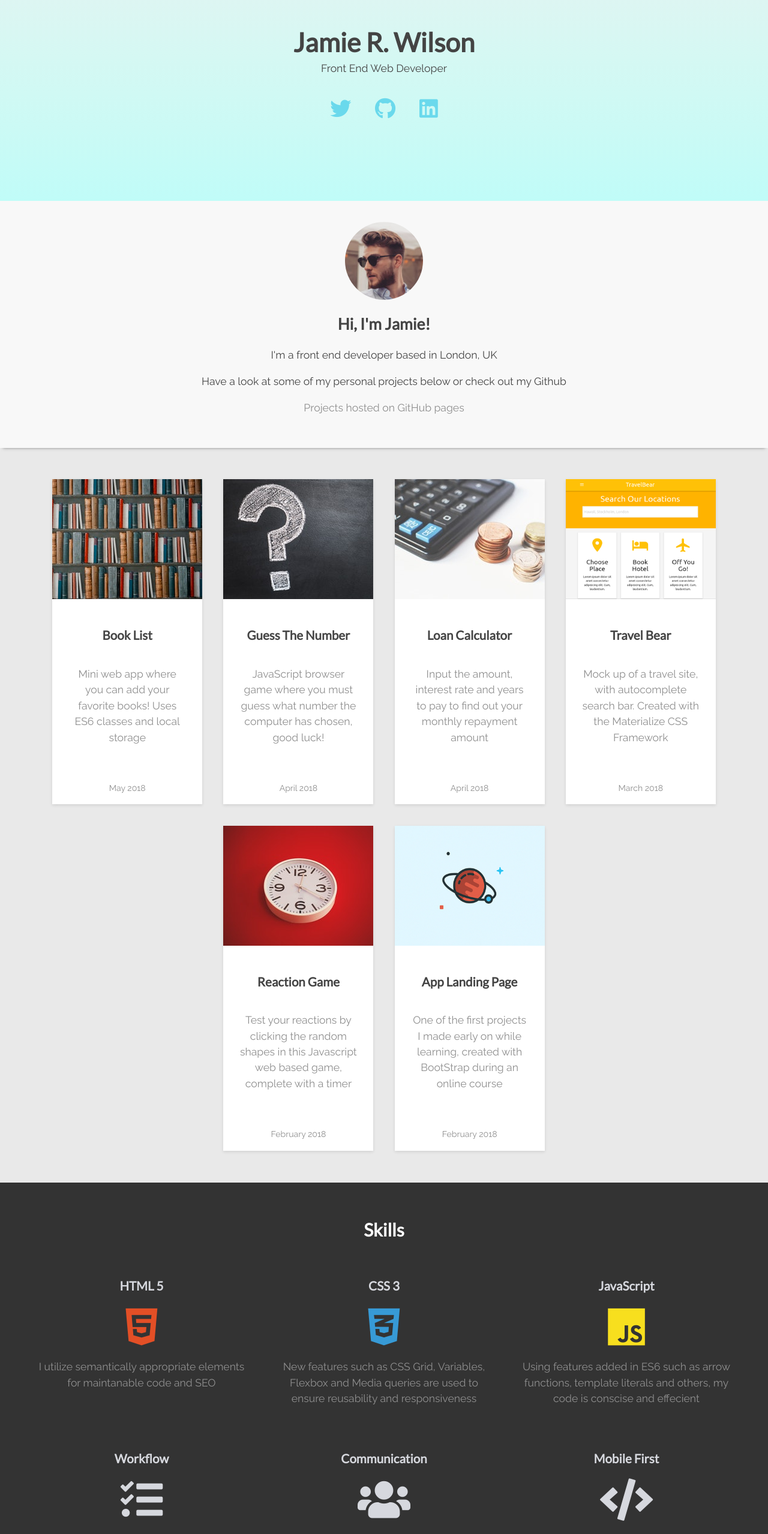
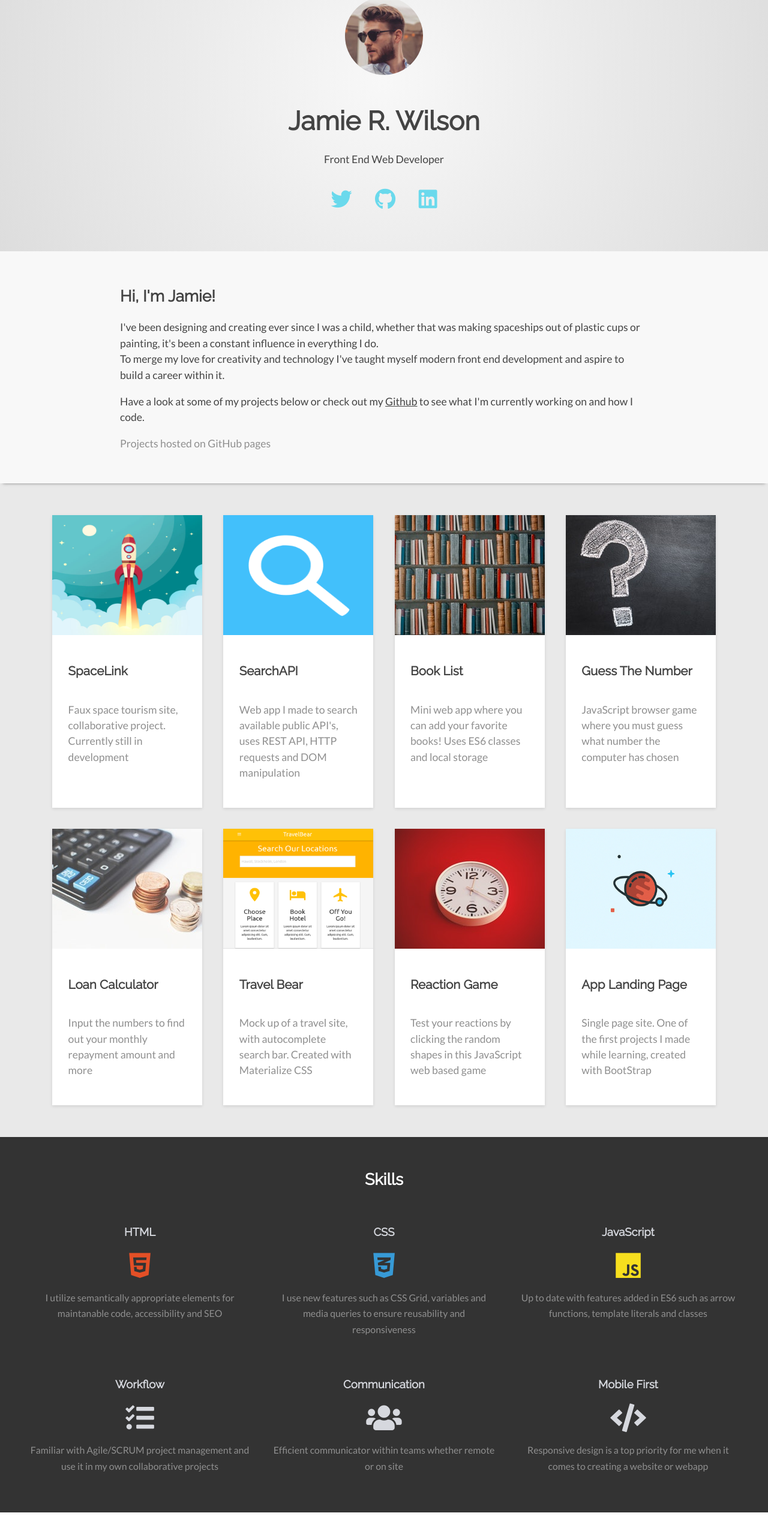
Before and after one commit to jmejme/Personal-Site-v2.0, a plain HTML site: page index.html in a window 1280 px wide. Shown: the part 200-2758 px from the top of the page at 60% size. Drawn offline with Linux system fonts and the light colour scheme.

Commit message:
added more projects

```diff
--- a/css/main.css
+++ b/css/main.css
@@ -22,7 +22,10 @@ html {
   color: black;
 }
 body {
-  font-family: "Raleway", sans-serif;
+  font-family: "Lato", sans-serif;
+  -webkit-font-feature-settings: "lnum";
+  -moz-font-feature-settings: "lnum";
+  font-feature-settings: "lnum";
   height: 1500px;
   margin: 0;
   background: var(--main-background-color);
@@ -49,7 +52,7 @@ h3,
 h4 {
   margin: 0;
   padding: 1em 0;
-  font-family: "Lato", sans-serif;
+  font-family: "Raleway", sans-serif;
 }
 p {
   margin: 0;
@@ -126,54 +129,59 @@ p {
 }
 /* SECTION SHOWCASE */
 #section-showcase {
-  min-height: 60vh;
+  padding-top: 5em;
+  min-height: 50vh;
   text-align: center;
   color: var(--dark-font-color);
+  background-image: radial-gradient(
+    circle,
+    #f8f8f8,
+    #f1f1f1,
+    #eaeaea,
+    #e4e4e4,
+    #dddddd
+  );
 }
 .profile-image {
   max-width: 130px;
   border-radius: 50%;
+  margin: auto;
 }
 #section-showcase a {
   color: var(--link-hover-color);
   text-decoration: none;
   padding: 0.5em;
 }
-.background-gradient {
-  background-image: linear-gradient(
-    to bottom,
-    #e8f3f1,
-    #dff5f2,
-    #d5f8f3,
-    #cbfaf5,
-    #c0fcf8
-  );
-}
 #section-showcase h1 {
   font-size: 2.5em;
-  padding-top: 150px;
   padding-bottom: 0;
+  line-height: 1.5em;
 }
 #section-showcase .content-wrap {
   padding: 52px 1.5em;
 }
-/* SECTION A - WELCOME*/
+/* SECTION A - ABOUT */
 #section-a {
   background: #f8f8f8;
   color: var(--dark-font-color);
   padding: 2em 2em;
   box-shadow: var(--shadow);
+  text-align: left;
 }
 #section-a h2 {
-  padding: 1em;
+  padding-bottom: 1em;
 }
 #section-a img {
   margin: auto;
+}
+#section-a a {
+  text-decoration: underline;
 }
 /* SECTION B CARDS */
 #section-b {
   padding: 1em;
   margin: 1em;
+  text-align: left;
 }
 #section-b p {
   color: var(--subtext-font-color);
@@ -182,7 +190,7 @@ p {
   background-color: white;
   text-decoration: none;
   color: var(--dark-font-color);
-  margin-bottom: 1em;
+  margin-bottom: 2em;
   box-shadow: 0 2px 5px rgba(0, 0, 0, 0.1);
   transition: transform 0.1s ease-in;
 }
@@ -208,6 +216,7 @@ p {
   background: var(--box-background-dark);
   color: var(--light-font-color);
   padding: 2em;
+  font-size: 0.9em;
 }
 #section-c h2 {
   color: #fff;
@@ -285,8 +294,40 @@ p {
   .grid {
     display: grid;
     grid-template-columns: 1fr repeat(2, minmax(auto, 25em)) 1fr;
-    -ms-grid-columns: 1fr repeat(2, minmax(auto, 25em)) 1fr;
   }
+  /* Section A */
+  #section-a .content-text {
+    columns: 1;
+    column-gap: 2em;
+  }
+  #section-a .content-text p {
+    padding-top: 0;
+  }
+  .content-wrap {
+    grid-column: 2/4;
+  }
+  /* Section B */
+  #section-b img {
+    height: 200px;
+  }
+  .box,
+  #main-footer div {
+    grid-column: span 4;
+  }
+  #section-b li {
+    width: 31%;
+  }
+  /* Projects Section */
+  .card-container {
+    display: flex;
+    justify-content: center;
+    flex-wrap: wrap;
+  }
+  .card {
+    margin: 1em;
+    max-width: 250px;
+  }
+  /* SKILLS */
   .hard-skills {
     display: grid;
     grid-template-columns: 1fr 1fr 1fr;
@@ -319,38 +360,6 @@ p {
   }
   .skill3 {
     grid-area: skill3;
-  }
-  /* Projects Section */
-  .card-container {
-    display: flex;
-    justify-content: center;
-    flex-wrap: wrap;
-  }
-  .card {
-    margin: 1em;
-    max-width: 250px;
-  }
-  /* Section A */
-  #section-a .content-text {
-    columns: 1;
-    column-gap: 2em;
-  }
-  #section-a .content-text p {
-    padding-top: 0;
-  }
-  .content-wrap {
-    grid-column: 2/4;
-  }
-  /* Section B */
-  #section-b img {
-    height: 200px;
-  }
-  .box,
-  #main-footer div {
-    grid-column: span 4;
-  }
-  #section-b li {
-    width: 31%;
   }
 }
 /* IE Specific Styles*/
--- a/home.html
+++ b/index.html
@@ -14,13 +14,13 @@
   <meta charset="UTF-8">
   <meta name="viewport" content="width=device-width, initial-scale=1.0">
   <meta http-equiv="X-UA-Compatible" content="ie=edge">
-  <meta name="theme-color" content="#63d488">
+  <meta name="theme-color" content="#6ad9ec">
   <link rel="shortcut icon" href="img/favicon.png">
   <link href="https://fonts.googleapis.com/css?family=Lato|Raleway" rel="stylesheet">
   <!-- Font Awesome -->
   <link rel="stylesheet" href="https://use.fontawesome.com/releases/v5.0.10/css/all.css" integrity="sha384-+d0P83n9kaQMCwj8F4RJB66tzIwOKmrdb46+porD/OvrJ+37WqIM7UoBtwHO6Nlg"
     crossorigin="anonymous">
-  <link rel="stylesheet" href="css/main.css" type="text/css">
+  <link rel="stylesheet" href="css/main.css?v=5" type="text/css">
   <title>Jamie R. Wilson - Front End Web Developer</title>
 </head>
 
@@ -76,6 +76,7 @@
   <section id="section-showcase" class="showcase background-gradient grid">
     <span class="bg-img"></span>
     <div class="content-wrap">
+      <img src="img/profile.jpg" alt="Profile Image" class="profile-image">
       <h1>Jamie R. Wilson</h1>
       <p>Front End Web Developer</p>
       <a href="https://www.twitter.com/wilsonrjamie" target="_blank" class="fab fa-twitter fa-2x fa-circle"></a>
@@ -87,12 +88,15 @@
   <main id="main">
     <section id="section-a" class="grid">
       <div class="content-wrap">
-        <img src="img/profile.jpg" alt="Profile Image" class="profile-image">
         <h2 class="content-title">Hi, I'm Jamie!</h2>
         <div class="content-text">
-          <p>I'm a front end developer based in London, UK</p>
-          <p>Have a look at some of my personal projects below or check out my
+          <p>I've been designing and creating ever since I was a child, whether that was making spaceships out of plastic cups
+            or painting, it's been a constant influence in everything I do.
+            <br>To merge my love for creativity and technology I've taught myself modern front end development and aspire to
+            build a career within it.</p>
+          <p>Have a look at some of my projects below or check out my
             <a href="https://github.com/jmejme" target="_blank">Github</a>
+            to see what I'm currently working on and how I code.
           </p>
           <p class="subtext">Projects hosted on GitHub pages</p>
         </div>
@@ -101,111 +105,113 @@
     <!-- SECTION B - CARDS -->
     <section id="section-b" class="card-container">
       <div class="card">
+        <a href="https://chingu-voyage6.github.io/toucans-team-02/" target="_blank">
+          <img src="/img/rocket-img.jpg" alt="rocket">
+          <div class="card-content">
+            <h3 class="card-title">SpaceLink</h3>
+            <p>Faux space tourism site, collaborative project. Currently still in development</p>
+          </div>
+        </a>
+      </div>
+      <div class="card">
+        <a href="https://jmejme.github.io/SearchAPI/" target="_blank">
+          <img src="/img/search-api.png" alt="search">
+          <div class="card-content">
+            <h3 class="card-title">SearchAPI</h3>
+            <p>Web app I made to search available public API's, uses REST API, HTTP requests and DOM manipulation</p>
+          </div>
+        </a>
+      </div>
+      <div class="card">
         <a href="https://jmejme.github.io/Book-List-w-Local-Storage/" target="_blank">
-          <img src="/img/books-list.jpeg" alt="Coming soon image">
+          <img src="/img/books-list.jpeg" alt="books">
           <div class="card-content">
             <h3 class="card-title">Book List</h3>
             <p>Mini web app where you can add your favorite books! Uses ES6 classes and local storage</p>
           </div>
-          <div class="card-footer">May 2018</div>
         </a>
       </div>
       <div class="card">
         <a href="https://jmejme.github.io/Guess-The-Number/" target="_blank">
-          <img src="/img/guess-number.jpeg" alt="guess number image">
+          <img src="/img/guess-number.jpeg" alt="number">
           <div class="card-content">
             <h3 class="card-title">Guess The Number</h3>
-            <p>JavaScript browser game where you must guess what number the computer has chosen, good luck!</p>
+            <p>JavaScript browser game where you must guess what number the computer has chosen</p>
           </div>
-          <div class="card-footer">April 2018</div>
         </a>
       </div>
       <div class="card">
         <a href="https://jmejme.github.io/Loan-Calculator/" target="_blank">
-          <img src="/img/calculator-loan.jpg" alt="Coming soon image">
+          <img src="/img/calculator-loan.jpg" alt="calculator">
           <div class="card-content">
             <h3 class="card-title">Loan Calculator</h3>
-            <p>Input the amount, interest rate and years to pay to find out your monthly repayment amount</p>
+            <p>Input the numbers to find out your monthly repayment amount and more</p>
           </div>
-          <div class="card-footer">April 2018</div>
         </a>
       </div>
       <div class="card">
         <a href="https://jmejme.github.io/travel_bear/" target="_blank">
-          <img src="../img/travelBear-img.png" alt="Travel Bear project image">
+          <img src="../img/travelBear-img.png" alt="travel website">
           <div class="card-content">
             <h3 class="card-title">Travel Bear</h3>
-            <p>Mock up of a travel site, with autocomplete search bar. Created with the Materialize CSS Framework</p>
+            <p>Mock up of a travel site, with autocomplete search bar. Created with Materialize CSS</p>
           </div>
-          <div class="card-footer">March 2018</div>
         </a>
       </div>
       <div class="card">
         <a href="reactionGame-challenge.html" target="_blank">
-          <img src="/img/reaction-time.jpg" alt="time image">
+          <img src="/img/reaction-time.jpg" alt="clock">
           <div class="card-content">
             <h3 class="card-title">Reaction Game</h3>
-            <p>Test your reactions by clicking the random shapes in this Javascript web based game, complete with a timer</p>
+            <p>Test your reactions by clicking the random shapes in this JavaScript web based game</p>
           </div>
-          <div class="card-footer">February 2018</div>
         </a>
       </div>
       <div class="card">
         <a href="https://jmejme.github.io/App-Landing-Page/" target="_blank">
-          <img src="/img/planet-1_1x.jpg" alt="app landing page project image">
+          <img src="/img/planet-1_1x.jpg" alt="website">
           <div class="card-content">
             <h3 class="card-title">App Landing Page</h3>
-            <p>One of the first projects I made early on while learning, created with BootStrap during an online course</p>
+            <p>Single page site. One of the first projects I made while learning, created with BootStrap</p>
           </div>
-          <div class="card-footer">February 2018</div>
         </a>
       </div>
-      <!-- <div class="card">
-        <a href="#" target="_blank">
-          <img src="/img/planet-1_1x.jpg" alt="Coming soon image">
-          <div class="card-content">
-            <h3 class="card-title">TITLE</h3>
-            <p>Lorem ipsum dolor sit amet consectetur adipisicing elit. Suscipit, illum.</p>
-          </div>
-          <div class="card-footer">March 2018</div>
-        </a>
-      </div> -->
     </section>
     <!-- SECTION C - SKILLS -->
     <section id="section-c">
       <h2 class="content-title">Skills</h2>
       <div class="hard-skills">
         <div class="html-skill">
-          <h3>HTML 5</h3>
-          <span class="fab fa-html5 fa-4x"></span>
-          <p>I utilize semantically appropriate elements for maintanable code and SEO</p>
+          <h3>HTML</h3>
+          <span class="fab fa-html5 fa-3x"></span>
+          <p>I utilize semantically appropriate elements for maintanable code, accessibility and SEO</p>
         </div>
         <div class="css-skill">
-          <h3>CSS 3</h3>
-          <span class="fab fa-css3-alt fa-4x"></span>
-          <p>New features such as CSS Grid, Variables, Flexbox and Media queries are used to ensure reusability and responsiveness</p>
+          <h3>CSS</h3>
+          <span class="fab fa-css3-alt fa-3x"></span>
+          <p>I use new features such as CSS Grid, variables and media queries to ensure reusability and responsiveness</p>
         </div>
         <div class="javascript-skill">
           <h3>JavaScript</h3>
-          <span class="fab fa-js fa-4x"></span>
-          <p>Using features added in ES6 such as arrow functions, template literals and others, my code is conscise and effecient</p>
+          <span class="fab fa-js fa-3x"></span>
+          <p>Up to date with features added in ES6 such as arrow functions, template literals and classes</p>
         </div>
       </div>
       <div class="soft-skills">
         <div class="skill1">
           <h3>Workflow</h3>
-          <span class="fas fa-tasks fa-4x"></span>
-          <p>Familiar with Agile and SCRUM project management and use it in my own collaborative projects</p>
+          <span class="fas fa-tasks fa-3x"></span>
+          <p>Familiar with Agile/SCRUM project management and use it in my own collaborative projects</p>
         </div>
         <div class="skill2">
           <h3>Communication</h3>
-          <span class="fas fa-users fa-4x"></span>
-          <p>Comfortable communicating and working within teams, whether remote or on site</p>
+          <span class="fas fa-users fa-3x"></span>
+          <p>Efficient communicator within teams whether remote or on site</p>
         </div>
         <div class="skill3">
           <h3>Mobile First</h3>
-          <span class="fas fa-code fa-4x"></span>
-          <p>Responsive design is one of my top priorities when it comes to creating a functional website or webapp</p>
+          <span class="fas fa-code fa-3x"></span>
+          <p>Responsive design is a top priority for me when it comes to creating a website or webapp</p>
         </div>
       </div>
     </section>
@@ -213,6 +219,7 @@
     <section id="section-d" class="grid">
       <div class="box">
         <h2 class="content-title">Contact</h2>
+        <p>Based in Egham, UK</p>
         <p class="highlight-text">contact&#64;jamierwilson.co.uk</p>
         <p>Get in touch via email or LinkedIn if you want to know more!</p>
       </div>
```
Also changed, not shown: img/rocket-img.jpg (added), img/search-api.png (added).
